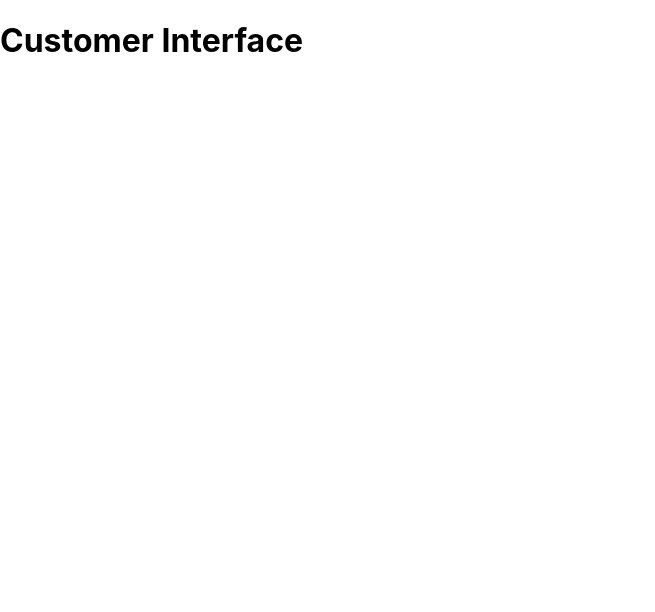
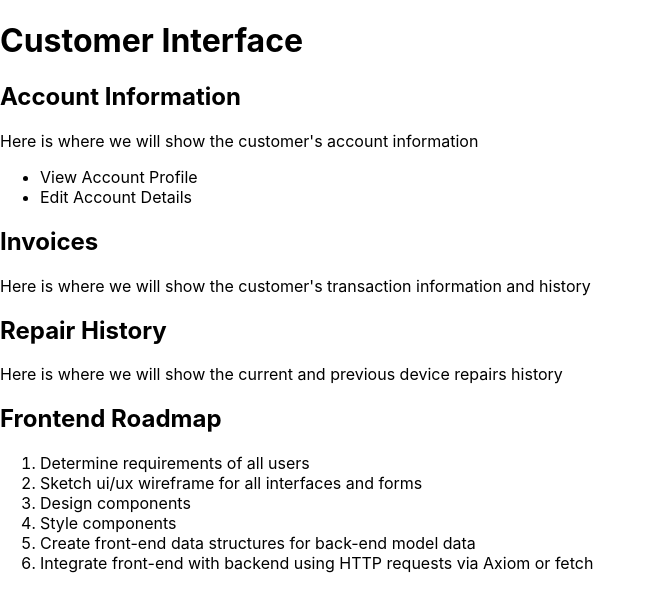
Before and after one commit to jmdaemon/djr-frontend, a React (Create React App) app: page /interface/customer in a window 1280 px wide. Shown: the top 612 px of the page, without its empty margins (0-655 px from the left). Built offline with nearby package versions, Linux system fonts and the light colour scheme.

Commit message:
Create basic customer interface
Add React to all files

```diff
--- a/pnpm-workspace.yaml
+++ b/pnpm-workspace.yaml
@@ -1,3 +1,3 @@
-ignoredBuiltDependencies:
-  - core-js
-  - core-js-pure
+# ignoredBuiltDependencies:
+#   - core-js
+  # - core-js-pure
--- a/src/App.tsx
+++ b/src/App.tsx
@@ -1,4 +1,4 @@
-// import React from 'react';
+import React from 'react';
 // import logo from './logo.svg';
 
 import { BrowserRouter, Routes, Route } from 'react-router-dom';
@@ -17,6 +17,9 @@ import WorkOrderForm from "./pages/form/WorkOrderForm";
 import Customer from "./pages/interface/Customer";
 import Manager from "./pages/interface/Manager";
 import Worker from "./pages/interface/Worker";
+
+// Create Customer Interface First
+// Create Employee (Worker) Interface Second
 
 function App() {
   return (
--- a/src/pages/NoPage.js
+++ b/src/pages/NoPage.js
@@ -1,3 +1,5 @@
+import React from 'react';
+
 const NoPage = () => {
   return <h1>404</h1>;
 };
--- a/src/pages/Portal.js
+++ b/src/pages/Portal.js
@@ -1,3 +1,4 @@
+import React from 'react';
 import { Outlet, Link } from "react-router-dom";
 
 const Portal = () => {
--- a/src/pages/form/CustomerForm.js
+++ b/src/pages/form/CustomerForm.js
@@ -1,3 +1,4 @@
+import React from 'react';
 const CustomerForm = () => {
   return <h1>Customer Form</h1>;
 };
--- a/src/pages/form/RepairForm.js
+++ b/src/pages/form/RepairForm.js
@@ -1,3 +1,4 @@
+import React from 'react';
 const RepairForm = () => {
   return <h1>Repair Form</h1>;
 };
--- a/src/pages/form/WorkOrderForm.js
+++ b/src/pages/form/WorkOrderForm.js
@@ -1,3 +1,4 @@
+import React from 'react';
 const WorkOrderForm = () => {
   return <h1>WorkOrderForm</h1>;
 };
--- a/src/pages/interface/Customer.js
+++ b/src/pages/interface/Customer.js
@@ -1,5 +1,36 @@
+import React from 'react';
 const Customer = () => {
-  return <h1>Customer Interface</h1>;
+  return (
+    <div>
+      <h1>Customer Interface</h1>
+
+      <h2>Account Information </h2>
+
+      <p>Here is where we will show the customer's account information</p>
+      <ul>
+        <li> View Account Profile </li>
+        <li> Edit Account Details </li>
+      </ul>
+
+      <h2>Invoices</h2>
+      <p>Here is where we will show the customer's transaction information and history </p>
+
+      <h2>Repair History</h2>
+      <p>Here is where we will show the current and previous device repairs history </p>
+
+      <h2> Frontend Roadmap </h2>
+      <ol>
+        <li> Determine requirements of all users </li>
+        <li> Sketch ui/ux wireframe for all interfaces and forms </li>
+        <li> Design components </li>
+        <li> Style components </li>
+        <li> Create front-end data structures for back-end model data </li>
+        <li> Integrate front-end with backend using HTTP requests via Axiom or fetch </li>
+      </ol>
+
+
+    </div>
+  );
 };
 
 export default Customer;
--- a/src/pages/interface/Manager.js
+++ b/src/pages/interface/Manager.js
@@ -1,3 +1,4 @@
+import React from 'react';
 const Manager = () => {
   return <h1>Manager Interface </h1>;
 };
--- a/src/pages/interface/Worker.js
+++ b/src/pages/interface/Worker.js
@@ -1,3 +1,4 @@
+import React from 'react';
 const Worker = () => {
   return <h1>Worker Interface</h1>;
 };
```
Also changed, not shown: 2 other files (tests, documents, lock files or other folders).
